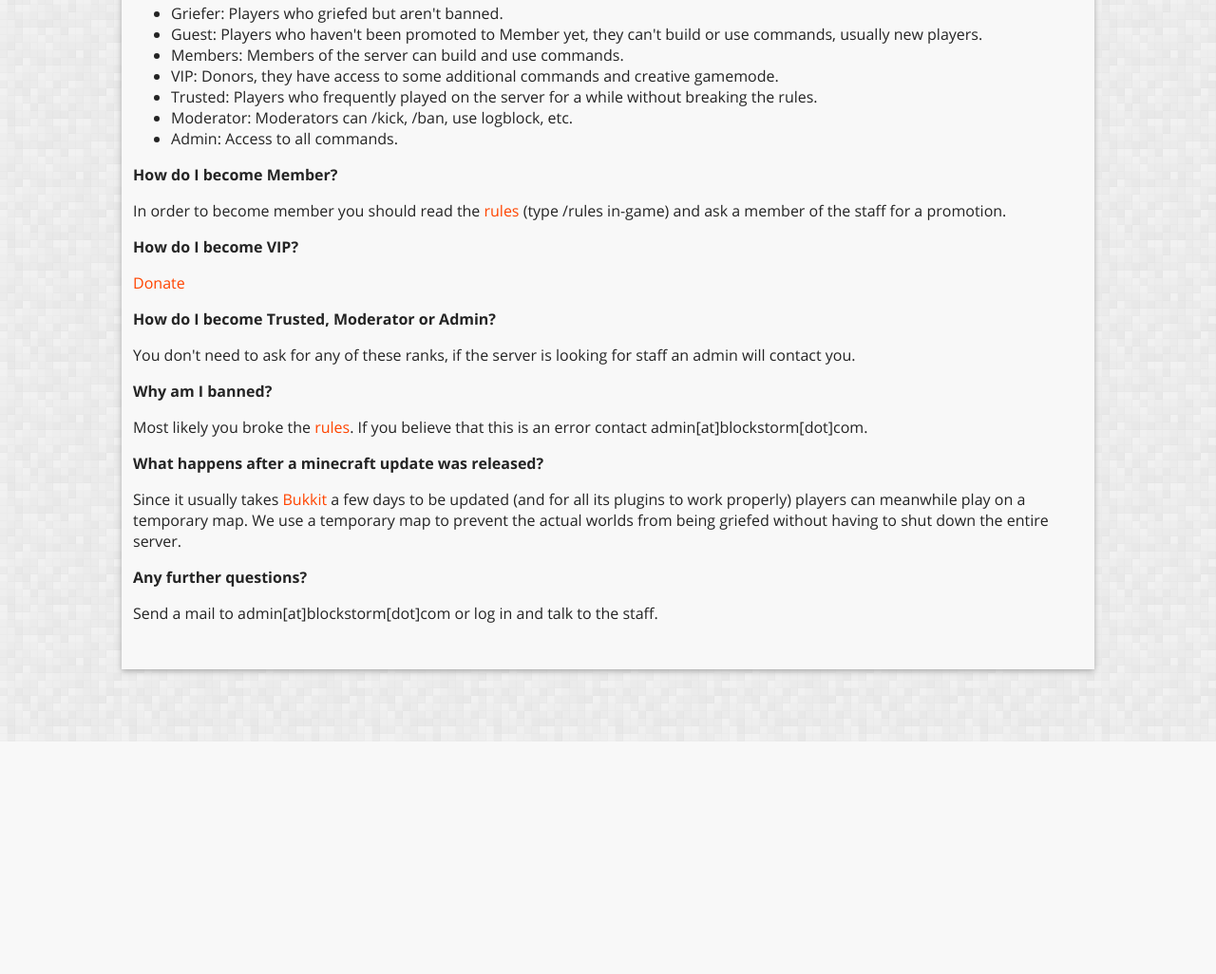
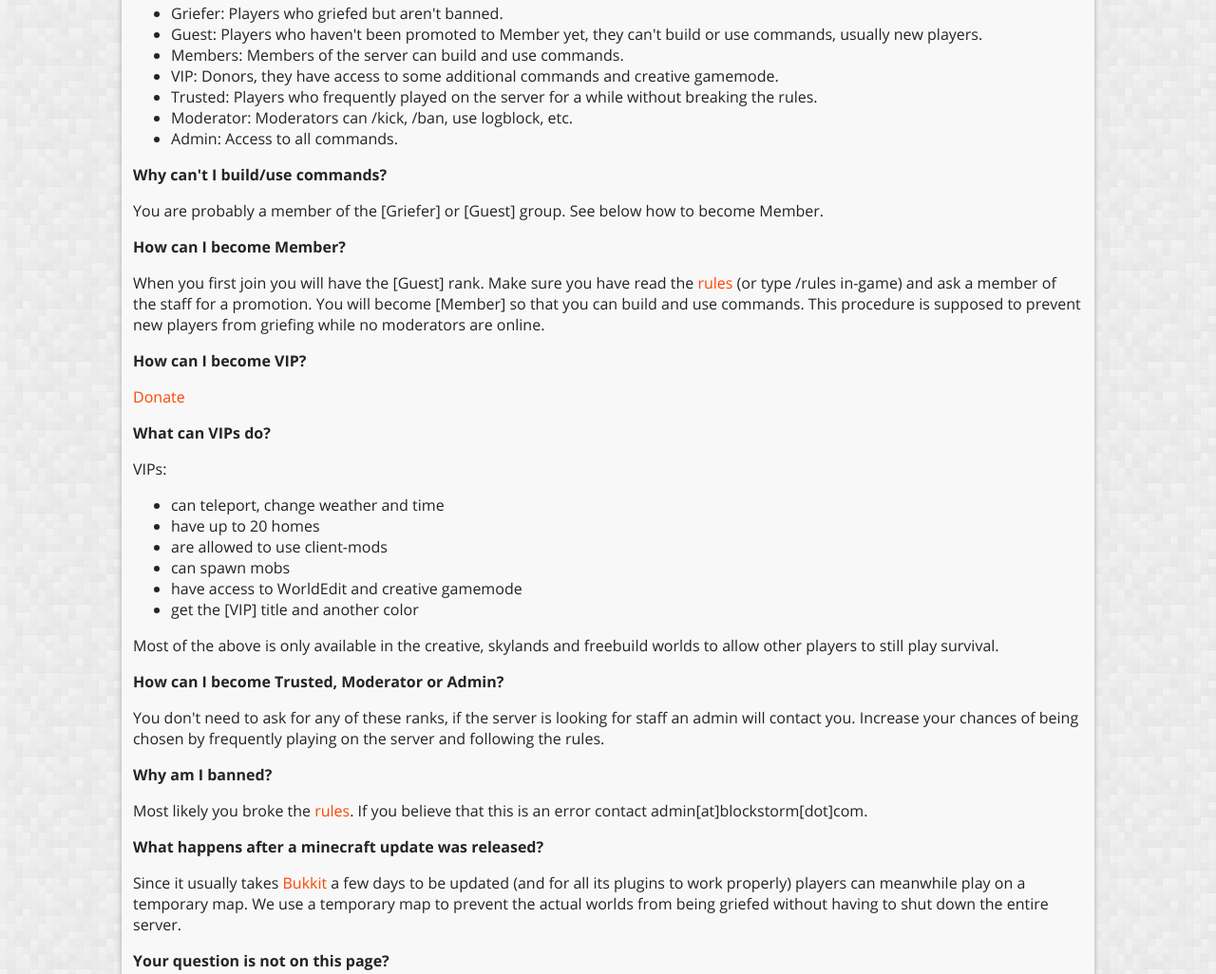
Before and after one commit to blockstorm/blockstorm.github.com, a plain HTML site: page faq.html in a window 1280 px wide. Shown: the part 435-1461 px from the top of the page at 95% size. Before the commit the page ends 1216 px from the top, so only its background shows below. Drawn offline with Linux system fonts and the light colour scheme.

Commit message:
Updated faq

```diff
--- a/faq.html
+++ b/faq.html
@@ -8,4 +8,12 @@
   <li>Trusted: Players who frequently played on the server for a while without breaking the rules.</li>
   <li>Moderator: Moderators can /kick, /ban, use logblock, etc.</li>
   <li>Admin: Access to all commands.</li>
-</ul><h3>How do I become Member?</h3><p>In order to become member you should read the <a href="http://blockstorm.com/rules.html">rules</a> (type /rules in-game) and ask a member of the staff for a promotion.</p><h3>How do I become VIP?</h3><p><a href="http://blockstorm.com/donate.html">Donate</a></p><h3>How do I become Trusted, Moderator or Admin?</h3><p>You don't need to ask for any of these ranks, if the server is looking for staff an admin will contact you.</p><h3>Why am I banned?</h3><p>Most likely you broke the <a href="http://blockstorm.com/rules">rules</a>. If you believe that this is an error contact admin[at]blockstorm[dot]com.</p><h3>What happens after a minecraft update was released?</h3><p>Since it usually takes <a href="http://bukkit.org/">Bukkit</a> a few days to be updated (and for all its plugins to work properly) players can meanwhile play on a temporary map. We use a temporary map to prevent the actual worlds from being griefed without having to shut down the entire server.</p><h3>Any further questions?</h3><p>Send a mail to admin[at]blockstorm[dot]com or log in and talk to the staff.</p></div></div></body></html>
+</ul><h3>Why can't I build/use commands?</h3><p>You are probably a member of the [Griefer] or [Guest] group. See below how to become Member.</p><h3>How can I become Member?</h3><p>When you first join you will have the [Guest] rank. Make sure you have read the <a href="http://blockstorm.com/rules.html">rules</a> (or type /rules in-game) and ask a member of the staff for a promotion. You will become [Member] so that you can build and use commands. This procedure is supposed to prevent new players from griefing while no moderators are online.</p><h3>How can I become VIP?</h3><p><a href="http://blockstorm.com/donate.html">Donate</a></p><h3>What can VIPs do?</h3><p>VIPs:</p>
+<ul>
+  <li>can teleport, change weather and time</li>
+  <li>have up to 20 homes</li>
+  <li>are allowed to use client-mods</li>
+  <li>can spawn mobs</li>
+  <li>have access to WorldEdit and creative gamemode</li>
+  <li>get the [VIP] title and another color</li>
+</ul><p>Most of the above is only available in the creative, skylands and freebuild worlds to allow other players to still play survival.</p><h3>How can I become Trusted, Moderator or Admin?</h3><p>You don't need to ask for any of these ranks, if the server is looking for staff an admin will contact you. Increase your chances of being chosen by frequently playing on the server and following the rules.</p><h3>Why am I banned?</h3><p>Most likely you broke the <a href="http://blockstorm.com/rules">rules</a>. If you believe that this is an error contact admin[at]blockstorm[dot]com.</p><h3>What happens after a minecraft update was released?</h3><p>Since it usually takes <a href="http://bukkit.org/">Bukkit</a> a few days to be updated (and for all its plugins to work properly) players can meanwhile play on a temporary map. We use a temporary map to prevent the actual worlds from being griefed without having to shut down the entire server.</p><h3>Your question is not on this page?</h3><p>Send a mail to admin[at]blockstorm[dot]com or log in and talk to the staff.</p></div></div></body></html>
```
Also changed, not shown: 404.html (+1 -1 lines), about.html (+1 -1 lines), donate.html (+10 -1 lines), 4 other files.
